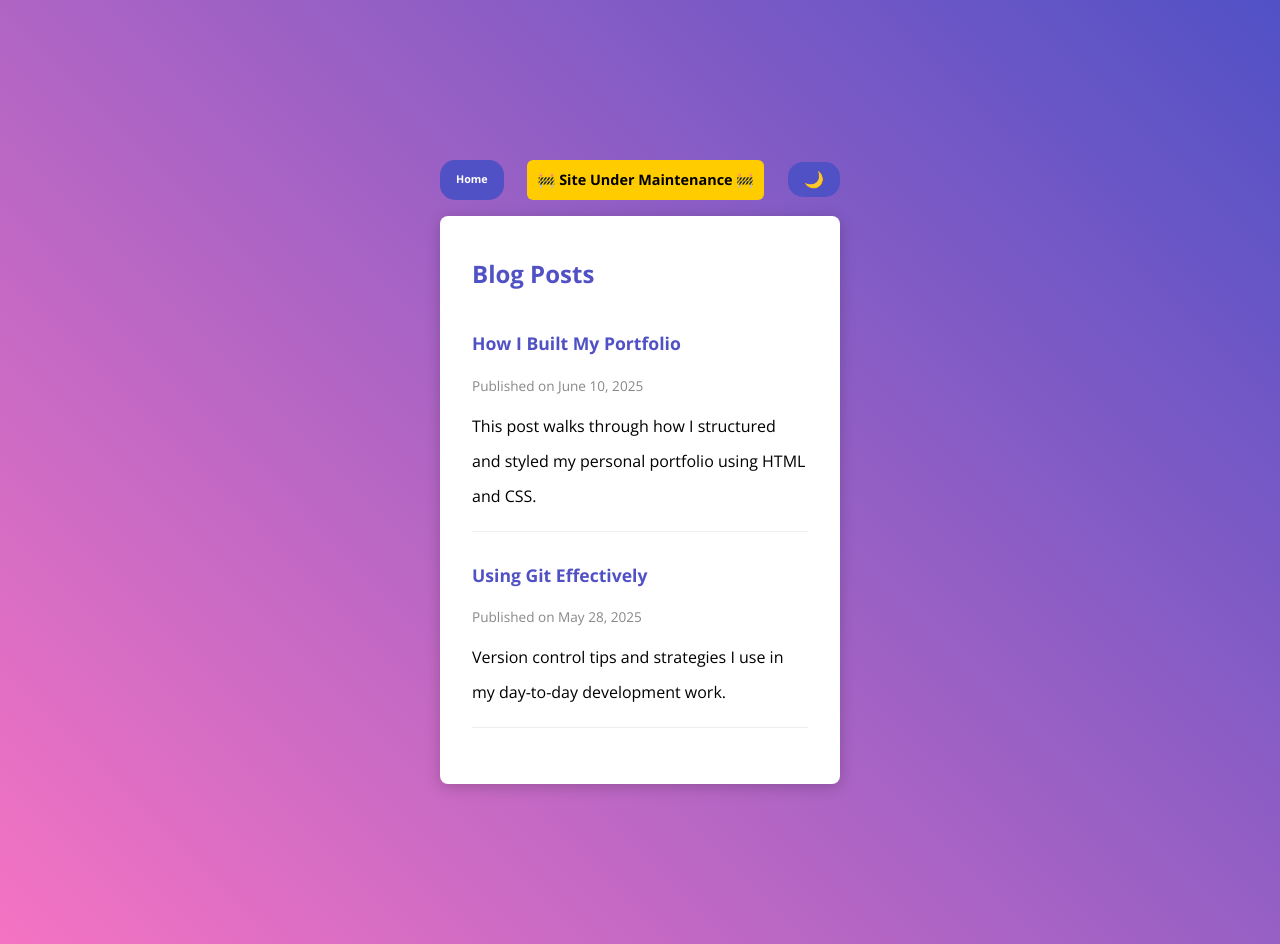
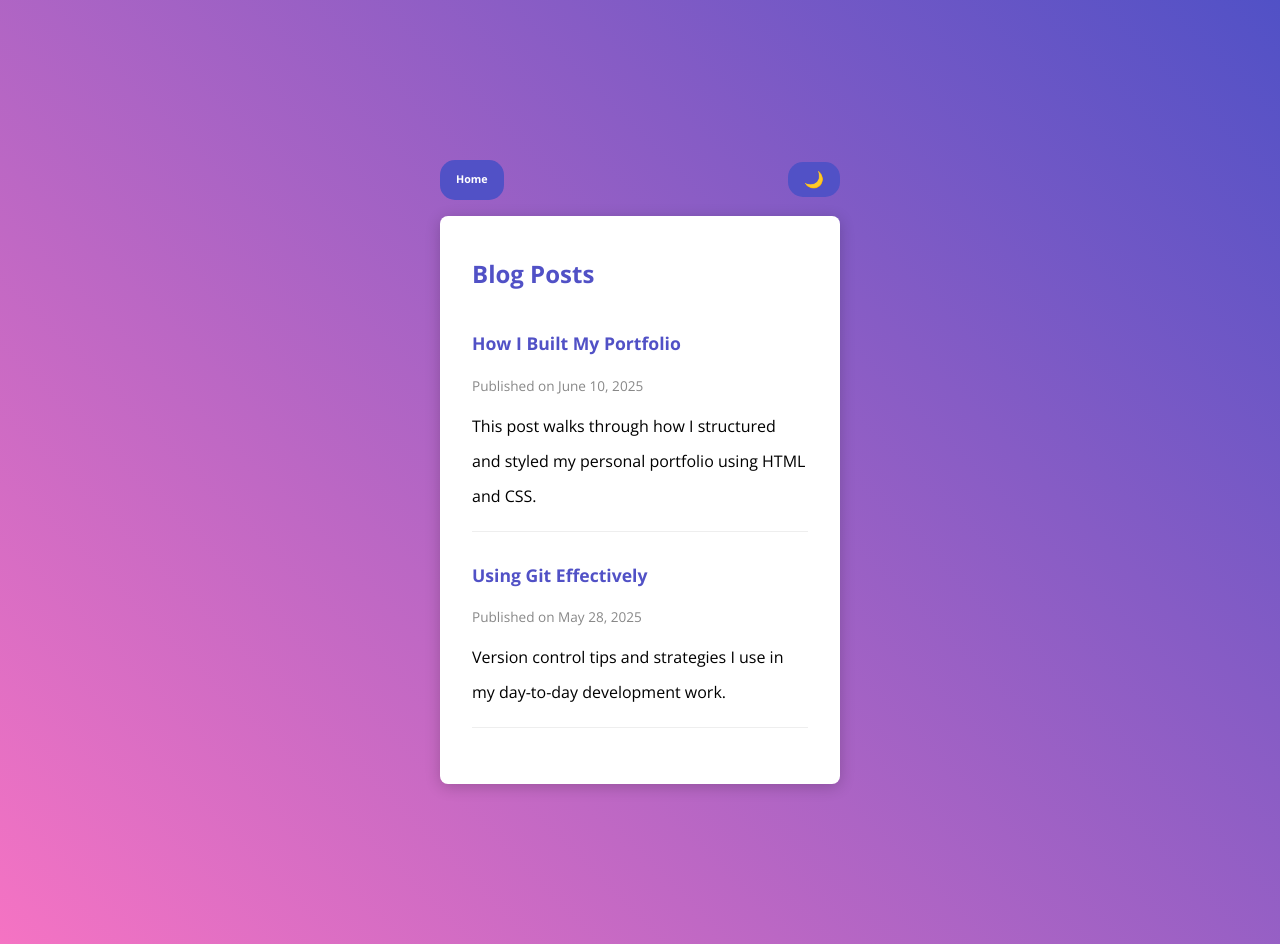
Before and after one commit to ahanafasir/portfolio-minimal, a plain HTML site: page blog.html in a window 1280 px wide. Drawn offline with nearby package versions, Linux system fonts and the light colour scheme.

Commit message:
Remove site under maintenance banner
Removed maintenance banner from the navigation.

```diff
--- a/blog.html
+++ b/blog.html
@@ -24,9 +24,9 @@
     <a href="index.html" class="nav-button">Home</a>
   </div>
 
-  <div class="nav-banner">
+  <!-- <div class="nav-banner">
     <span class="maintenance-banner">🚧 Site Under Maintenance 🚧</span>
-  </div>
+  </div> -->
 
   <div class="nav-right">
     <button id="theme-toggle" class="nav-button">🌙</button>
```
